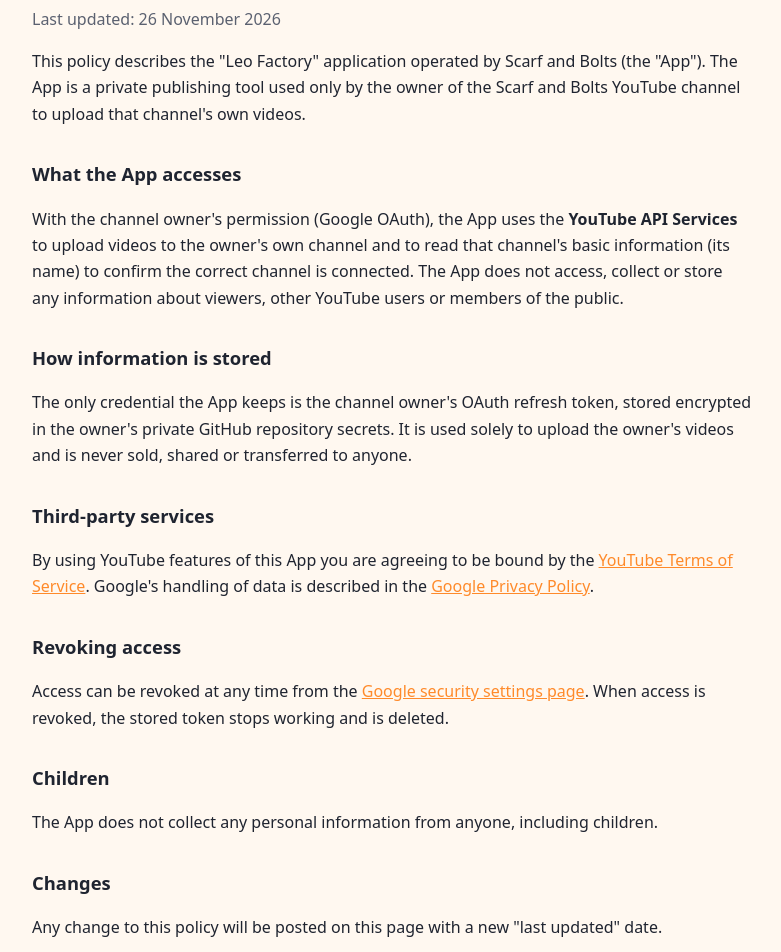
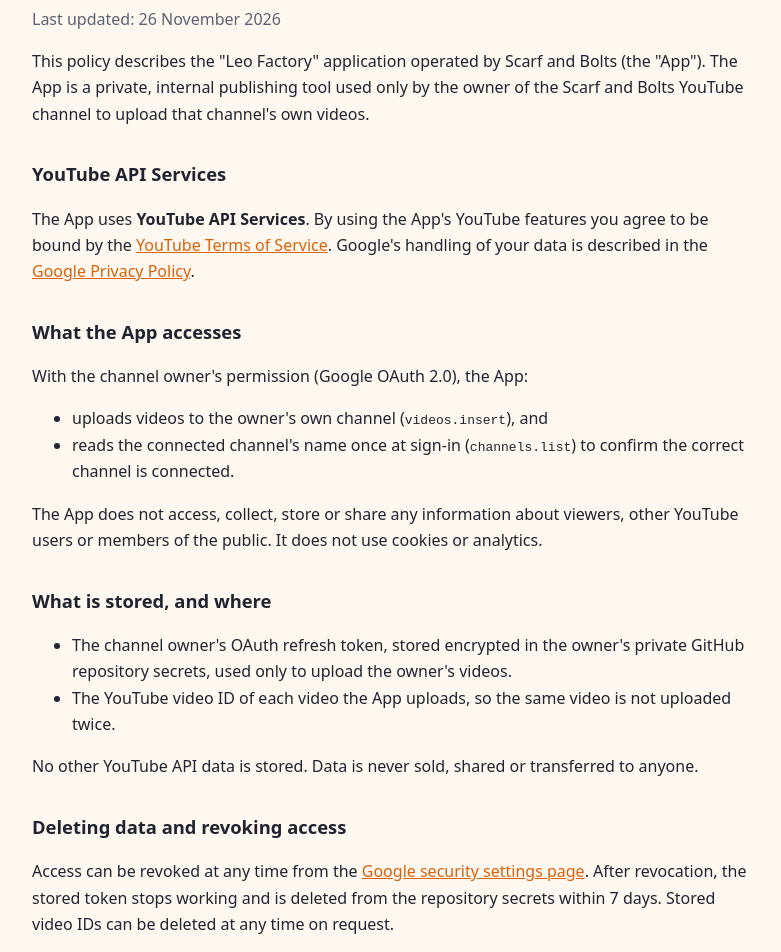
Before and after one commit to saravanan2736/scarfandbolts, a plain HTML site: page privacy.html in a window 1280 px wide. Shown: the part 175-1127 px from the top of the page, without its empty margins (248-1029 px from the left). Drawn offline with Linux system fonts and the light colour scheme.

Commit message:
Add Terms of Service; YouTube API Services disclosures
Co-Authored-By: Claude Opus 5.5 <noreply@anthropic.com>

```diff
--- a/privacy.html
+++ b/privacy.html
@@ -5,8 +5,8 @@
 <meta name="viewport" content="width=device-width, initial-scale=1">
 <title>Privacy Policy · Scarf and Bolts</title>
 <style>
-  :root { --bg:#fff8f0; --ink:#1f2430; --muted:#5b6170; --accent:#ff8a2a; }
-  @media (prefers-color-scheme: dark) { :root { --bg:#16181f; --ink:#f1f1f4; --muted:#a8adba; } }
+  :root { --bg:#fff8f0; --ink:#1f2430; --muted:#5b6170; --accent:#d9620b; }
+  @media (prefers-color-scheme: dark) { :root { --bg:#16181f; --ink:#f1f1f4; --muted:#a8adba; --accent:#ff9a45; } }
   body { margin:0; font-family:system-ui,-apple-system,"Segoe UI",Roboto,sans-serif; background:var(--bg); color:var(--ink); line-height:1.65; }
   main { max-width:720px; margin:0 auto; padding:48px 20px; }
   h1 { font-size:2rem; margin-bottom:4px; }
@@ -22,30 +22,37 @@
   <p class="muted">Last updated: 26 November 2026</p>
 
   <p>This policy describes the "Leo Factory" application operated by Scarf and Bolts
-  (the "App"). The App is a private publishing tool used only by the owner of the
+  (the "App"). The App is a private, internal publishing tool used only by the owner of the
   Scarf and Bolts YouTube channel to upload that channel's own videos.</p>
 
+  <h2>YouTube API Services</h2>
+  <p>The App uses <strong>YouTube API Services</strong>. By using the App's YouTube features you
+  agree to be bound by the <a href="https://www.youtube.com/t/terms">YouTube Terms of Service</a>.
+  Google's handling of your data is described in the
+  <a href="https://policies.google.com/privacy">Google Privacy Policy</a>.</p>
+
   <h2>What the App accesses</h2>
-  <p>With the channel owner's permission (Google OAuth), the App uses the
-  <strong>YouTube API Services</strong> to upload videos to the owner's own channel and to read
-  that channel's basic information (its name) to confirm the correct channel is connected.
-  The App does not access, collect or store any information about viewers, other
-  YouTube users or members of the public.</p>
+  <p>With the channel owner's permission (Google OAuth 2.0), the App:</p>
+  <ul>
+    <li>uploads videos to the owner's own channel (<code>videos.insert</code>), and</li>
+    <li>reads the connected channel's name once at sign-in (<code>channels.list</code>) to confirm the correct channel is connected.</li>
+  </ul>
+  <p>The App does not access, collect, store or share any information about viewers, other
+  YouTube users or members of the public. It does not use cookies or analytics.</p>
 
-  <h2>How information is stored</h2>
-  <p>The only credential the App keeps is the channel owner's OAuth refresh token, stored
-  encrypted in the owner's private GitHub repository secrets. It is used solely to upload
-  the owner's videos and is never sold, shared or transferred to anyone.</p>
+  <h2>What is stored, and where</h2>
+  <ul>
+    <li>The channel owner's OAuth refresh token, stored encrypted in the owner's private GitHub
+    repository secrets, used only to upload the owner's videos.</li>
+    <li>The YouTube video ID of each video the App uploads, so the same video is not uploaded twice.</li>
+  </ul>
+  <p>No other YouTube API data is stored. Data is never sold, shared or transferred to anyone.</p>
 
-  <h2>Third-party services</h2>
-  <p>By using YouTube features of this App you are agreeing to be bound by the
-  <a href="https://www.youtube.com/t/terms">YouTube Terms of Service</a>. Google's handling of data
-  is described in the <a href="https://policies.google.com/privacy">Google Privacy Policy</a>.</p>
-
-  <h2>Revoking access</h2>
+  <h2>Deleting data and revoking access</h2>
   <p>Access can be revoked at any time from the
   <a href="https://myaccount.google.com/permissions">Google security settings page</a>.
-  When access is revoked, the stored token stops working and is deleted.</p>
+  After revocation, the stored token stops working and is deleted from the repository secrets
+  within 7 days. Stored video IDs can be deleted at any time on request.</p>
 
   <h2>Children</h2>
   <p>The App does not collect any personal information from anyone, including children.</p>
@@ -56,6 +63,8 @@
   <h2>Contact</h2>
   <p>Questions about this policy: send a message through the
   <a href="https://www.youtube.com/@ScarfandBolts/about">Scarf and Bolts YouTube channel</a>.</p>
+
+  <p class="muted"><a href="terms.html">Terms of Service</a></p>
 </main>
 </body>
 </html>
```
Also changed, not shown: index.html (+11 -2 lines), terms.html (added, +61 -0 lines).
